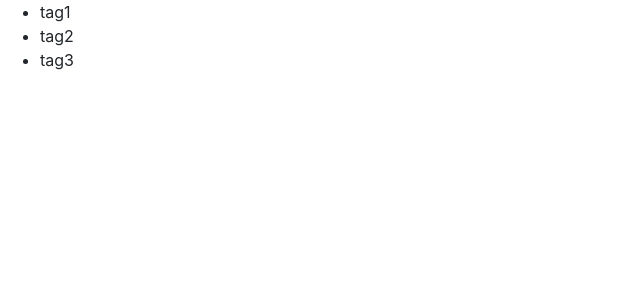
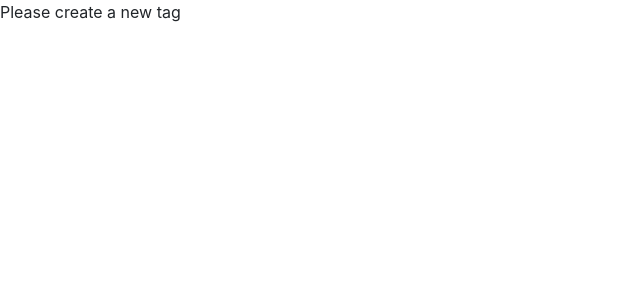
Before and after one commit to kapiljhajhria/counter_app, a React (Create React App) app: page / in a window 1280 px wide. Shown: the top 300 px of the page, without its empty margins (0-640 px from the left). Built offline with nearby package versions, Linux system fonts and the light colour scheme.

Commit message:
conditional rendering, method 2 using AND  operator

```diff
--- a/src/components/counterComponent.jsx
+++ b/src/components/counterComponent.jsx
@@ -4,7 +4,7 @@ class Counter extends Component {
     state = {
         count: 0,
         // imageUrl:'https://picsum.photos/200'
-        tags: ['tag1', 'tag2', 'tag3']
+        tags: []
     };
     styles = {
         fontSize: 50,
@@ -24,7 +24,8 @@ class Counter extends Component {
                 {/*<img src={this.state.imageUrl} alt="Random Image"/>*/}
                 {/*<span className={this.getBadgeClasses()}>{this.formatCount()}</span>*/}
                 {/*<button className="btn btn-secondary btn-sm"> Increment</button>*/}
-                {this.renderTags()}
+                {this.state.tags.length===0 && 'Please create a new tag'}
+                {/*{this.renderTags()}*/}
             </React.Fragment>
         );
     }
```
